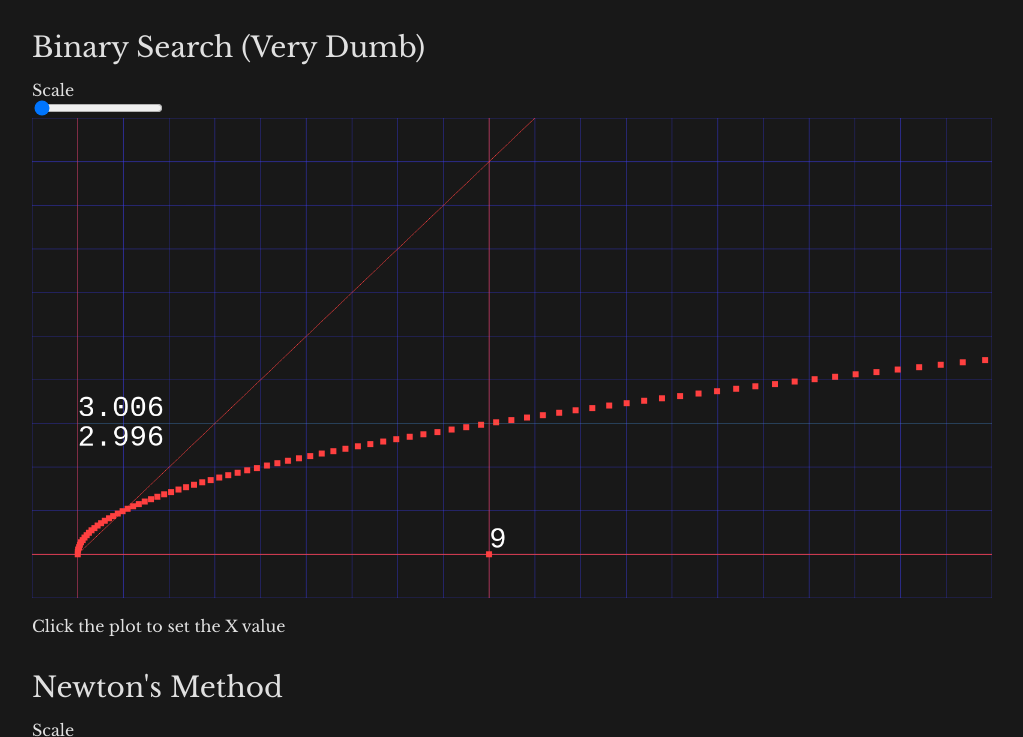
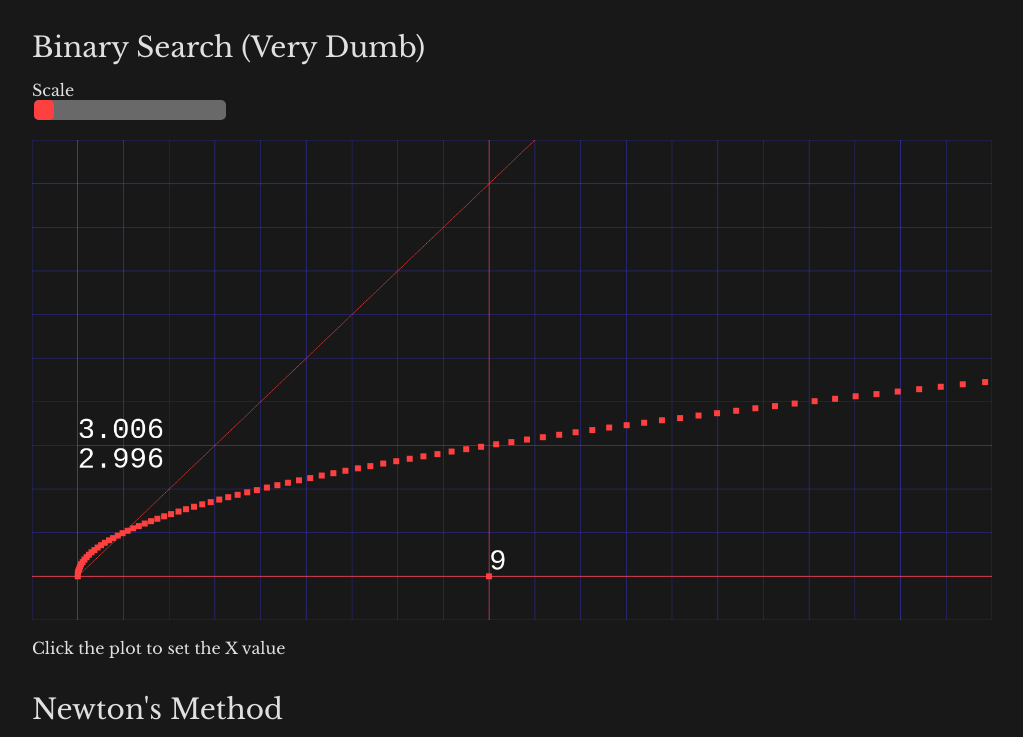
Before and after one commit to tsoding/dumb-sqrt, a website: page index.html in a window 1280 px wide. Shown: the part 58-795 px from the top of the page, without its empty margins (128-1151 px from the left). Drawn offline with Linux system fonts and the light colour scheme.

Commit message:
Slider styled

```diff
--- a/css/index.css
+++ b/css/index.css
@@ -45,3 +45,18 @@ a {
     color: #9090EE;
     text-decoration: none;
 }
+.slider {
+    appearance: none;
+    background-color: #696969;
+    width: 15vw;
+    height: 20px;
+    border-radius: 5px;
+    margin-bottom: 20px;
+}
+.slider::-webkit-slider-thumb {
+    appearance: none;
+    background-color: #FF4040;
+    border-radius: 5px;
+    width: 20px;
+    height: 20px;
+}
```
